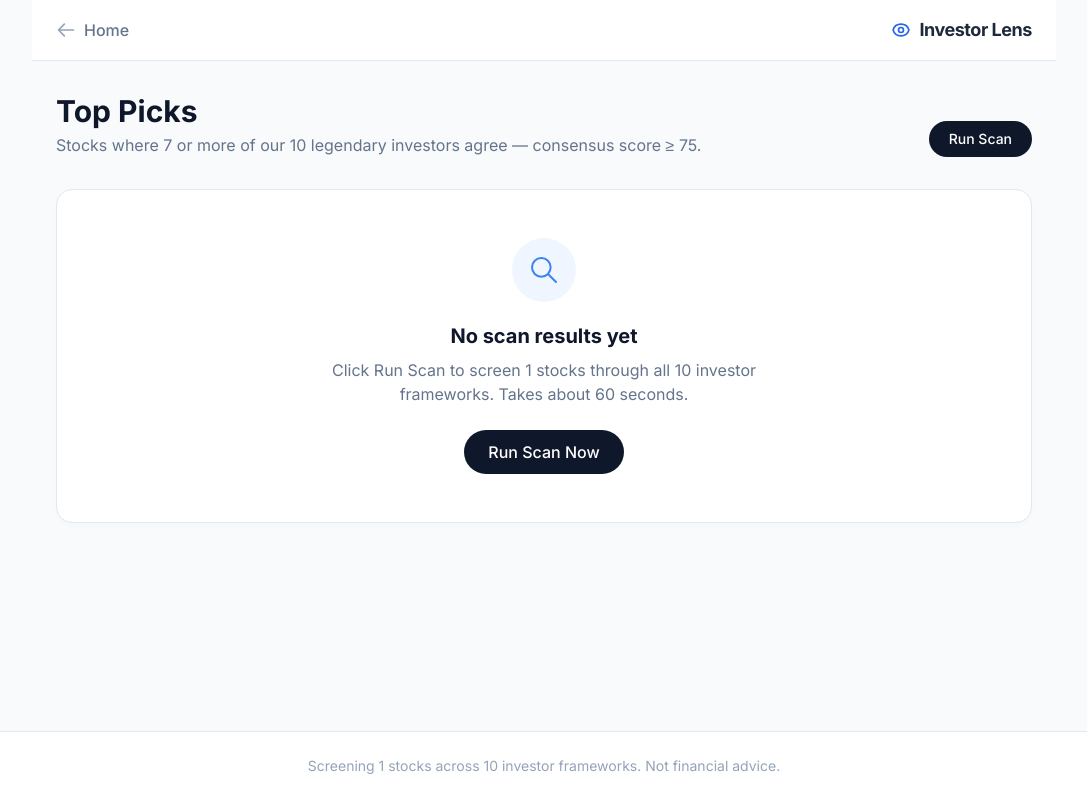
After one commit to richuk101-commits/Research-Trading-App, a FastAPI app: template app/templates/scanner.html in a window 1280 px wide. The commit adds this page. Shown: the whole page, without its empty margins (96-1183 px from the left). Run offline with FastAPI, Linux system fonts and the light colour scheme; the template is opened without the code that fills it: most values are stand-ins (such as "Sample title", 1, 10 or a date in 2020); some libraries are stand-ins or nearby versions.

Commit message:
Add Top Picks scanner — 60-stock universe, localStorage cache
Client-side batched scanner screens 60 stocks through all 10 investor
frameworks. Browser drives 6 sequential batches (10 stocks each, 2s gap)
to stay within Hobby plan's 10s function timeout and avoid rate limits.
Results cached in localStorage for 24h. Passes stocks with consensus
score >= 75 and 7+ bullish managers. Nav link added to homepage.

Co-Authored-By: Claude Sonnet 4.6 <noreply@anthropic.com>

```diff
--- a/app/main.py
+++ b/app/main.py
@@ -2,9 +2,10 @@ import time
 import requests
 import yfinance as yf
 from fastapi import FastAPI, Request, Form
-from fastapi.responses import HTMLResponse
+from fastapi.responses import HTMLResponse, JSONResponse
 from fastapi.templating import Jinja2Templates
 from app.analyzer import analyze_stock, _make_session
+from app.scanner import batch_scan, TOTAL_BATCHES, UNIVERSE
 
 app = FastAPI(title="Trading Research App")
 templates = Jinja2Templates(directory="app/templates")
@@ -127,6 +128,23 @@ async def api_news():
     return {"items": items, "age_secs": 0}
 
 
+@app.get("/scanner", response_class=HTMLResponse)
+async def scanner_page(request: Request):
+    return templates.TemplateResponse(request=request, name="scanner.html", context={
+        "request": request,
+        "total_batches": TOTAL_BATCHES,
+        "total_stocks": len(UNIVERSE),
+    })
+
+
+@app.get("/api/scan/batch")
+async def api_scan_batch(n: int = 0):
+    if n < 0 or n >= TOTAL_BATCHES:
+        return JSONResponse({"error": "invalid batch index"}, status_code=400)
+    results = batch_scan(n)
+    return {"batch": n, "results": results, "total_batches": TOTAL_BATCHES}
+
+
 @app.get("/api/search")
 async def api_search(q: str):
     url = f"https://query2.finance.yahoo.com/v1/finance/search?q={q}"
--- a/app/templates/index.html
+++ b/app/templates/index.html
@@ -35,6 +35,12 @@
             </svg>
             <span class="font-bold text-xl tracking-tight">Investor Lens</span>
         </div>
+        <a href="/scanner" class="flex items-center gap-1.5 px-4 py-2 rounded-full border border-slate-200 hover:border-blue-300 hover:bg-blue-50 transition-colors text-sm font-medium text-slate-600 hover:text-blue-700">
+            <svg class="h-4 w-4" fill="none" viewBox="0 0 24 24" stroke="currentColor">
+                <path stroke-linecap="round" stroke-linejoin="round" stroke-width="2" d="M21 21l-6-6m2-5a7 7 0 11-14 0 7 7 0 0114 0z"/>
+            </svg>
+            Top Picks
+        </a>
     </nav>
 
     <main class="flex-grow w-full max-w-3xl mx-auto px-6 py-12 flex flex-col items-center">
--- /dev/null
+++ b/app/templates/scanner.html
@@ -0,0 +1,310 @@
+<!DOCTYPE html>
+<html lang="en">
+<head>
+    <meta charset="UTF-8">
+    <meta name="viewport" content="width=device-width, initial-scale=1.0">
+    <title>Top Picks — Investor Lens</title>
+    <script src="https://cdn.tailwindcss.com"></script>
+    <link href="https://fonts.googleapis.com/css2?family=Inter:wght@300;400;500;600;700&display=swap" rel="stylesheet">
+    <style>
+        body { font-family: 'Inter', sans-serif; background-color: #F8FAFC; }
+        .stitch-card {
+            background-color: #FFFFFF; border: 1px solid #E2E8F0; border-radius: 1rem;
+            box-shadow: 0 4px 6px -1px rgba(0,0,0,0.02);
+        }
+        .progress-bar { transition: width 0.4s ease; }
+        tr.result-row:hover { background-color: #F8FAFC; cursor: pointer; }
+    </style>
+</head>
+<body class="text-slate-800 antialiased min-h-screen flex flex-col">
+
+    <!-- Nav -->
+    <nav class="w-full max-w-5xl mx-auto px-4 py-4 sm:px-6 flex justify-between items-center border-b border-slate-200 bg-white">
+        <a href="/" class="flex items-center gap-2 group">
+            <svg class="h-5 w-5 text-slate-400 group-hover:text-blue-600 transition-colors" fill="none" viewBox="0 0 24 24" stroke="currentColor">
+                <path stroke-linecap="round" stroke-linejoin="round" stroke-width="2" d="M10 19l-7-7m0 0l7-7m-7 7h18"/>
+            </svg>
+            <span class="font-medium text-slate-500 group-hover:text-slate-900 transition-colors">Home</span>
+        </a>
+        <div class="flex items-center gap-2">
+            <svg class="h-5 w-5 text-blue-600" fill="none" viewBox="0 0 24 24" stroke="currentColor">
+                <path stroke-linecap="round" stroke-linejoin="round" stroke-width="2" d="M15 12a3 3 0 11-6 0 3 3 0 016 0z"/>
+                <path stroke-linecap="round" stroke-linejoin="round" stroke-width="2" d="M2.458 12C3.732 7.943 7.523 5 12 5c4.478 0 8.268 2.943 9.542 7-1.274 4.057-5.064 7-9.542 7-4.477 0-8.268-2.943-9.542-7z"/>
+            </svg>
+            <span class="font-bold text-lg tracking-tight">Investor Lens</span>
+        </div>
+    </nav>
+
+    <main class="flex-grow w-full max-w-5xl mx-auto px-4 py-8 sm:px-6">
+
+        <!-- Header -->
+        <div class="mb-8 flex flex-col sm:flex-row sm:items-end justify-between gap-4">
+            <div>
+                <h1 class="text-3xl font-bold text-slate-900">Top Picks</h1>
+                <p class="text-slate-500 mt-1">Stocks where 7 or more of our 10 legendary investors agree — consensus score ≥ 75.</p>
+            </div>
+            <div class="flex items-center gap-3">
+                <span id="scan-meta" class="text-xs text-slate-400"></span>
+                <button id="btn-scan" onclick="startScan()"
+                        class="px-5 py-2 bg-slate-900 hover:bg-slate-800 text-white text-sm font-medium rounded-full transition-colors whitespace-nowrap">
+                    Run Scan
+                </button>
+            </div>
+        </div>
+
+        <!-- Progress (hidden when idle) -->
+        <div id="progress-section" class="mb-8 hidden">
+            <div class="stitch-card p-5">
+                <div class="flex justify-between items-center mb-3">
+                    <p id="progress-label" class="text-sm font-medium text-slate-700">Scanning universe…</p>
+                    <span id="progress-pct" class="text-sm font-bold text-slate-900">0%</span>
+                </div>
+                <div class="w-full bg-slate-100 rounded-full h-2.5">
+                    <div id="progress-bar" class="progress-bar h-2.5 rounded-full bg-blue-500" style="width:0%"></div>
+                </div>
+                <p id="progress-sub" class="text-xs text-slate-400 mt-2">Scanning {{ total_stocks }} stocks across 6 batches — takes about 60 seconds.</p>
+            </div>
+        </div>
+
+        <!-- Results -->
+        <div id="results-section" class="hidden">
+
+            <!-- Passed filter -->
+            <div id="passed-container" class="mb-8">
+                <h2 class="text-lg font-bold text-slate-900 mb-3 flex items-center gap-2">
+                    <span class="inline-block w-2.5 h-2.5 rounded-full bg-emerald-500"></span>
+                    Passed — 7+ Bullish Managers, Score ≥ 75
+                    <span id="passed-count" class="text-sm font-normal text-slate-400"></span>
+                </h2>
+                <div id="passed-empty" class="hidden stitch-card p-8 text-center text-slate-400 text-sm">
+                    No stocks passed the filter in this scan. The bar is intentionally high — try again tomorrow.
+                </div>
+                <div class="stitch-card overflow-hidden hidden" id="passed-table-wrap">
+                    <table class="w-full text-sm">
+                        <thead>
+                            <tr class="border-b border-slate-100 text-xs font-semibold text-slate-400 uppercase tracking-wider">
+                                <th class="px-4 py-3 text-left">Ticker</th>
+                                <th class="px-4 py-3 text-left">Company</th>
+                                <th class="px-4 py-3 text-left hidden sm:table-cell">Sector</th>
+                                <th class="px-4 py-3 text-center">Score</th>
+                                <th class="px-4 py-3 text-center">Signal</th>
+                                <th class="px-4 py-3 text-center">Managers</th>
+                            </tr>
+                        </thead>
+                        <tbody id="passed-tbody" class="divide-y divide-slate-50"></tbody>
+                    </table>
+                </div>
+            </div>
+
+            <!-- Full results -->
+            <div>
+                <h2 class="text-lg font-bold text-slate-900 mb-3 flex items-center gap-2">
+                    <span class="inline-block w-2.5 h-2.5 rounded-full bg-slate-300"></span>
+                    Full Universe
+                    <span id="all-count" class="text-sm font-normal text-slate-400"></span>
+                </h2>
+                <div class="stitch-card overflow-hidden">
+                    <table class="w-full text-sm">
+                        <thead>
+                            <tr class="border-b border-slate-100 text-xs font-semibold text-slate-400 uppercase tracking-wider">
+                                <th class="px-4 py-3 text-left">Ticker</th>
+                                <th class="px-4 py-3 text-left">Company</th>
+                                <th class="px-4 py-3 text-left hidden sm:table-cell">Sector</th>
+                                <th class="px-4 py-3 text-center">Score</th>
+                                <th class="px-4 py-3 text-center">Signal</th>
+                                <th class="px-4 py-3 text-center">Managers</th>
+                            </tr>
+                        </thead>
+                        <tbody id="all-tbody" class="divide-y divide-slate-50"></tbody>
+                    </table>
+                </div>
+            </div>
+        </div>
+
+        <!-- Empty state (first visit, no cache) -->
+        <div id="empty-state" class="stitch-card p-12 text-center">
+            <div class="inline-flex items-center justify-center w-16 h-16 rounded-full bg-blue-50 mb-5">
+                <svg class="h-8 w-8 text-blue-500" fill="none" viewBox="0 0 24 24" stroke="currentColor">
+                    <path stroke-linecap="round" stroke-linejoin="round" stroke-width="1.5" d="M21 21l-6-6m2-5a7 7 0 11-14 0 7 7 0 0114 0z"/>
+                </svg>
+            </div>
+            <h2 class="text-xl font-bold text-slate-900 mb-2">No scan results yet</h2>
+            <p class="text-slate-500 mb-6 max-w-md mx-auto">Click Run Scan to screen {{ total_stocks }} stocks through all 10 investor frameworks. Takes about 60 seconds.</p>
+            <button onclick="startScan()" class="px-6 py-2.5 bg-slate-900 hover:bg-slate-800 text-white font-medium rounded-full transition-colors">
+                Run Scan Now
+            </button>
+        </div>
+
+    </main>
+
+    <footer class="w-full py-6 mt-auto text-center text-slate-400 text-sm border-t border-slate-200 bg-white">
+        <p>Screening {{ total_stocks }} stocks across 10 investor frameworks. Not financial advice.</p>
+    </footer>
+
+    <script>
+        const TOTAL_BATCHES = {{ total_batches }};
+        const CACHE_KEY     = 'investor_lens_scan';
+        const CACHE_TTL_MS  = 24 * 60 * 60 * 1000; // 24 hours
+        const BATCH_DELAY_MS = 2000; // 2s between batches — avoids rate limits
+
+        let isScanning = false;
+
+        // ── Startup ────────────────────────────────────────────────────────
+        window.addEventListener('DOMContentLoaded', () => {
+            const cached = loadCache();
+            if (cached) {
+                renderResults(cached.results, cached.scannedAt);
+            }
+            // else: empty state is already visible
+        });
+
+        // ── Cache helpers ──────────────────────────────────────────────────
+        function loadCache() {
+            try {
+                const raw = localStorage.getItem(CACHE_KEY);
+                if (!raw) return null;
+                const data = JSON.parse(raw);
+                if (Date.now() - data.scannedAt > CACHE_TTL_MS) return null;
+                return data;
+            } catch { return null; }
+        }
+
+        function saveCache(results) {
+            try {
+                localStorage.setItem(CACHE_KEY, JSON.stringify({
+                    results,
+                    scannedAt: Date.now(),
+                }));
+            } catch {}
+        }
+
+        // ── Scan orchestration ─────────────────────────────────────────────
+        async function startScan() {
+            if (isScanning) return;
+            isScanning = true;
+
+            document.getElementById('empty-state').classList.add('hidden');
+            document.getElementById('results-section').classList.add('hidden');
+            document.getElementById('progress-section').classList.remove('hidden');
+            document.getElementById('btn-scan').disabled = true;
+            document.getElementById('btn-scan').textContent = 'Scanning…';
+
+            const allResults = [];
+
+            for (let n = 0; n < TOTAL_BATCHES; n++) {
+                setProgress(n, TOTAL_BATCHES);
+
+                try {
+                    const resp = await fetch(`/api/scan/batch?n=${n}`);
+                    const data = await resp.json();
+                    if (data.results) allResults.push(...data.results);
+                } catch (e) {
+                    console.warn(`Batch ${n} failed:`, e);
+                }
+
+                // Pause between batches to avoid rate limiting (skip after last batch)
+                if (n < TOTAL_BATCHES - 1) {
+                    await sleep(BATCH_DELAY_MS);
+                }
+            }
+
+            setProgress(TOTAL_BATCHES, TOTAL_BATCHES);
+            await sleep(400); // brief pause so user sees 100%
+
+            saveCache(allResults);
+            renderResults(allResults, Date.now());
+
+            document.getElementById('progress-section').classList.add('hidden');
+            document.getElementById('btn-scan').disabled = false;
+            document.getElementById('btn-scan').textContent = 'Re-scan';
+            isScanning = false;
+        }
+
+        function setProgress(batchDone, total) {
+            const pct = Math.round((batchDone / total) * 100);
+            document.getElementById('progress-bar').style.width = pct + '%';
+            document.getElementById('progress-pct').textContent  = pct + '%';
+            document.getElementById('progress-label').textContent =
+                batchDone < total
+                    ? `Scanning batch ${batchDone + 1} of ${total}…`
+                    : 'Scan complete — building results…';
+        }
+
+        function sleep(ms) { return new Promise(r => setTimeout(r, ms)); }
+
+        // ── Render ─────────────────────────────────────────────────────────
+        function renderResults(results, scannedAt) {
+            // Sort by consensus score descending
+            results.sort((a, b) => b.consensus - a.consensus);
+
+            const passed = results.filter(r => r.consensus >= 75 && r.bullish_count >= 7);
+            const all    = results;
+
+            // Meta line
+            const age   = Math.round((Date.now() - scannedAt) / 60000);
+            const when  = age < 2 ? 'just now' : age < 60 ? `${age}m ago` : `${Math.round(age/60)}h ago`;
+            document.getElementById('scan-meta').textContent =
+                `${results.length} stocks scanned • ${when}`;
+
+            // Passed section
+            document.getElementById('passed-count').textContent = `(${passed.length})`;
+            if (passed.length === 0) {
+                document.getElementById('passed-empty').classList.remove('hidden');
+                document.getElementById('passed-table-wrap').classList.add('hidden');
+            } else {
+                document.getElementById('passed-empty').classList.add('hidden');
+                document.getElementById('passed-table-wrap').classList.remove('hidden');
+                document.getElementById('passed-tbody').innerHTML = passed.map(rowHtml).join('');
+            }
+
+            // Full universe table
+            document.getElementById('all-count').textContent = `(${all.length} scanned)`;
+            document.getElementById('all-tbody').innerHTML = all.map(rowHtml).join('');
+
+            document.getElementById('empty-state').classList.add('hidden');
+            document.getElementById('results-section').classList.remove('hidden');
+        }
+
+        function rowHtml(r) {
+            const signalBg = signalColour(r.signal_label);
+            const barPct   = r.consensus;
+            const barColor = r.consensus >= 75 ? 'bg-emerald-500'
+                           : r.consensus >= 50 ? 'bg-yellow-400'
+                           : 'bg-red-400';
+            return `
+            <tr class="result-row" onclick="window.location='/analyze/${r.ticker}'">
+                <td class="px-4 py-3 font-bold text-slate-900">${r.ticker}</td>
+                <td class="px-4 py-3 text-slate-600 max-w-[160px] truncate">${r.name}</td>
+                <td class="px-4 py-3 text-slate-400 text-xs hidden sm:table-cell">${r.sector}</td>
+                <td class="px-4 py-3">
+                    <div class="flex items-center gap-2 justify-center">
+                        <div class="w-16 bg-slate-100 rounded-full h-1.5 hidden sm:block">
+                            <div class="h-1.5 rounded-full ${barColor}" style="width:${barPct}%"></div>
+                        </div>
+                        <span class="font-bold text-slate-800 w-8 text-center">${r.consensus}</span>
+                    </div>
+                </td>
+                <td class="px-4 py-3 text-center">
+                    <span class="px-2 py-0.5 rounded-full text-xs font-semibold text-white ${signalBg}">
+                        ${r.signal_label}
+                    </span>
+                </td>
+                <td class="px-4 py-3 text-center">
+                    <span class="font-semibold ${r.bullish_count >= 7 ? 'text-emerald-600' : 'text-slate-500'}">
+                        ${r.bullish_count}/10
+                    </span>
+                    <span class="text-slate-300 text-xs ml-0.5">bullish</span>
+                </td>
+            </tr>`;
+        }
+
+        function signalColour(label) {
+            return label === 'Strong Buy' ? 'bg-emerald-600'
+                 : label === 'Buy'        ? 'bg-green-500'
+                 : label === 'Hold'       ? 'bg-yellow-500'
+                 : label === 'Sell'       ? 'bg-orange-500'
+                 : 'bg-red-500';
+        }
+    </script>
+</body>
+</html>
```
Also changed, not shown: app/scanner.py (added, +122 -0 lines).
